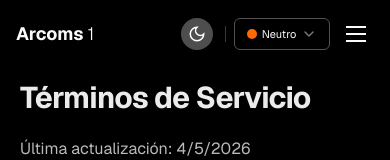
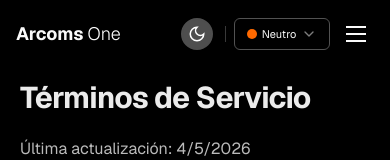
Before and after one commit to EmirPolito/Arcoms-1, a Next.js app: page /tos in a window 390 px wide. Shown: the top 160 px of the page. Built offline with nearby package versions, Linux system fonts and the light colour scheme.

Commit message:
feat: implement responsive Header component with scroll-aware styling and mobile navigation menu

```diff
--- a/components/header.tsx
+++ b/components/header.tsx
@@ -19,17 +19,17 @@ export function Header() {
   return (
     <header
       className={cn(
-        "fixed top-0 z-50 w-full transition-all duration-300 ease-in-out h-18 border-b",
+        "fixed top-0 z-50 w-full transition-all duration-200 ease-in-out h-18 border-b",
         scrolled
           ? "bg-background/80 backdrop-blur-md border-border shadow-sm"
-          : "bg-transparent border-transparent"
+          : "bg-transparent border-transparent",
       )}
     >
       <div className="container relative flex items-center h-17 px-4 mx-auto">
         {/* Logo */}
         <a href="/" className="flex items-center gap-2 shrink-0">
           <span className="font-bold text-header-txt text-lg">
-            Arcoms <span className="font-light">1</span>
+            Arcoms <span className="font-light">One</span>
           </span>
         </a>
 
@@ -63,19 +63,19 @@ export function Header() {
             <span
               className={cn(
                 "block h-[2px] w-5 bg-header-txt transition-all duration-300",
-                menuOpen ? "rotate-45 translate-y-[7px]" : ""
+                menuOpen ? "rotate-45 translate-y-[7px]" : "",
               )}
             />
             <span
               className={cn(
                 "block h-[2px] w-5 bg-header-txt transition-all duration-300",
-                menuOpen ? "opacity-0" : ""
+                menuOpen ? "opacity-0" : "",
               )}
             />
             <span
               className={cn(
                 "block h-[2px] w-5 bg-header-txt transition-all duration-300",
-                menuOpen ? "-rotate-45 -translate-y-[7px]" : ""
+                menuOpen ? "-rotate-45 -translate-y-[7px]" : "",
               )}
             />
           </button>
@@ -86,7 +86,7 @@ export function Header() {
       <div
         className={cn(
           "md:hidden overflow-hidden transition-all duration-300 ease-in-out bg-background/95 backdrop-blur-md border-b border-border will-change-[max-height,opacity]",
-          menuOpen ? "max-h-60 opacity-100" : "max-h-0 opacity-0"
+          menuOpen ? "max-h-60 opacity-100" : "max-h-0 opacity-0",
         )}
       >
         <nav className="flex flex-col items-center gap-4 py-6">
```
